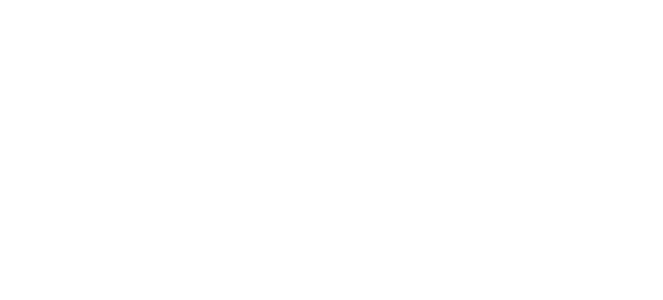
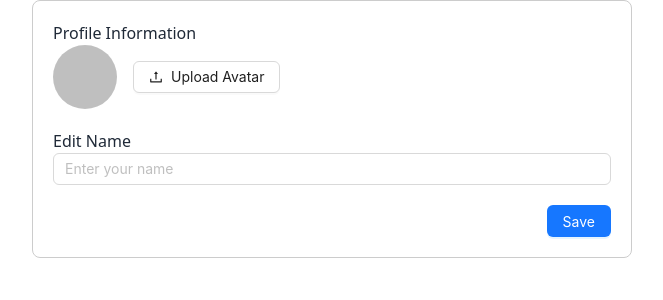
Before and after one commit to Siwi0w0/DeepWork-Frontend, a React (Vite) app: page /profile in a window 1280 px wide. Before the commit this address had no page. Shown: the top 300 px of the page, without its empty margins (308-971 px from the left). Built offline with nearby package versions, Linux system fonts and the light colour scheme; the HTML template or start-up script is replaced by a standard one.

Commit message:
add profile page

```diff
--- a/package.json
+++ b/package.json
@@ -10,11 +10,13 @@
     "preview": "vite preview"
   },
   "dependencies": {
+    "@ant-design/icons": "^5.5.2",
+    "antd": "^5.23.2",
     "axios": "^1.7.9",
     "nprogress": "^0.2.0",
     "react": "^18.3.1",
     "react-dom": "^18.3.1",
-    "react-router-dom": "^7.1.2"
+    "react-router-dom": "^7.1.3"
   },
   "devDependencies": {
     "@eslint/js": "^9.17.0",
--- a/src/App.tsx
+++ b/src/App.tsx
@@ -4,6 +4,7 @@
 import Login from "./pages/Login";
 import Home from "./pages/Home";
 import Banner from "./pages/Banner";
+import ProfilePage from "./pages/Profile";
 
 const App: React.FC = () => {
   const [users, setUsers] = useState<
@@ -39,6 +40,7 @@
         />
         <Route path="/login" element={<Login onLogin={handleLogin} />} />
         <Route path="/home" element={<Home />} />
+        <Route path="/profile" element={<ProfilePage />} />
       </Routes>
     </Router>
   );
--- a/src/components/navbar/Navbar.tsx
+++ b/src/components/navbar/Navbar.tsx
@@ -1,5 +1,5 @@
 import "./navbar.css";
-import { useNavigate } from "react-router-dom";
+import { Link, useNavigate } from "react-router-dom";
 
 function Navbar() {
   const navigate = useNavigate();
@@ -35,10 +35,10 @@
               className="menu menu-sm dropdown-content bg-base-100 rounded-box z-[1] mt-3 w-52 p-2 shadow"
             >
               <li>
-                <a className="justify-between">
+                <Link to="/profile" className="justify-between">
                   Profile
                   <span className="badge">New</span>
-                </a>
+                </Link>
               </li>
               <li>
                 <a>Settings</a>
--- /dev/null
+++ b/src/components/profile/ProfileContent.tsx
@@ -0,0 +1,77 @@
+import React, { useState } from "react";
+import { Input, Button, Upload, message, Avatar } from "antd";
+import { UploadOutlined } from "@ant-design/icons";
+
+const ProfilePage: React.FC = () => {
+  const [name, setName] = useState<string>(""); // User's name
+  const [avatar, setAvatar] = useState<string>(""); // User's avatar
+
+  // Handle name change
+  const handleNameChange = (e: React.ChangeEvent<HTMLInputElement>) => {
+    setName(e.target.value);
+  };
+
+  // Handle avatar change/upload
+  const handleAvatarChange = (info: any) => {
+    if (info.file.status === "done") {
+      setAvatar(info.file.response.url); // Assume avatar URL is stored in `response.url` after upload
+      message.success("Avatar updated successfully!");
+    } else if (info.file.status === "error") {
+      message.error("Avatar upload failed!");
+    }
+  };
+
+  // Save user profile (this is an example and doesn't actually save data)
+  const handleSaveProfile = () => {
+    message.success("Profile updated successfully!");
+    // Here you can send the updated name and avatar to your server for saving
+  };
+
+  return (
+    <div
+      style={{
+        maxWidth: "600px",
+        margin: "0 auto",
+        padding: "20px",
+        border: "1px solid #ccc",
+        borderRadius: "8px",
+        background: "#fff",
+      }}
+    >
+      <h2>Profile Information</h2>
+
+      {/* User avatar */}
+      <div style={{ display: "flex", alignItems: "center" }}>
+        <Avatar src={avatar} size={64} style={{ marginRight: "16px" }} />
+        <Upload
+          name="avatar"
+          action="/upload-avatar" // Avatar upload endpoint
+          showUploadList={false}
+          onChange={handleAvatarChange}
+        >
+          <Button icon={<UploadOutlined />}>Upload Avatar</Button>
+        </Upload>
+      </div>
+
+      {/* Edit name */}
+      <div style={{ marginTop: "20px" }}>
+        <h3>Edit Name</h3>
+        <Input
+          value={name}
+          onChange={handleNameChange}
+          placeholder="Enter your name"
+          style={{ width: "100%" }}
+        />
+      </div>
+
+      {/* Save button */}
+      <div style={{ marginTop: "20px", textAlign: "right" }}>
+        <Button type="primary" onClick={handleSaveProfile}>
+          Save
+        </Button>
+      </div>
+    </div>
+  );
+};
+
+export default ProfilePage;
--- /dev/null
+++ b/src/pages/Profile.tsx
@@ -0,0 +1,12 @@
+import React from "react";
+import Profile from "../components/profile/ProfileContent";
+
+const ProfilePage: React.FC = () => {
+  return (
+    <div>
+      <Profile />
+    </div>
+  );
+};
+
+export default ProfilePage;
```
Also changed, not shown: 1 other file (tests, documents, lock files or other folders).
